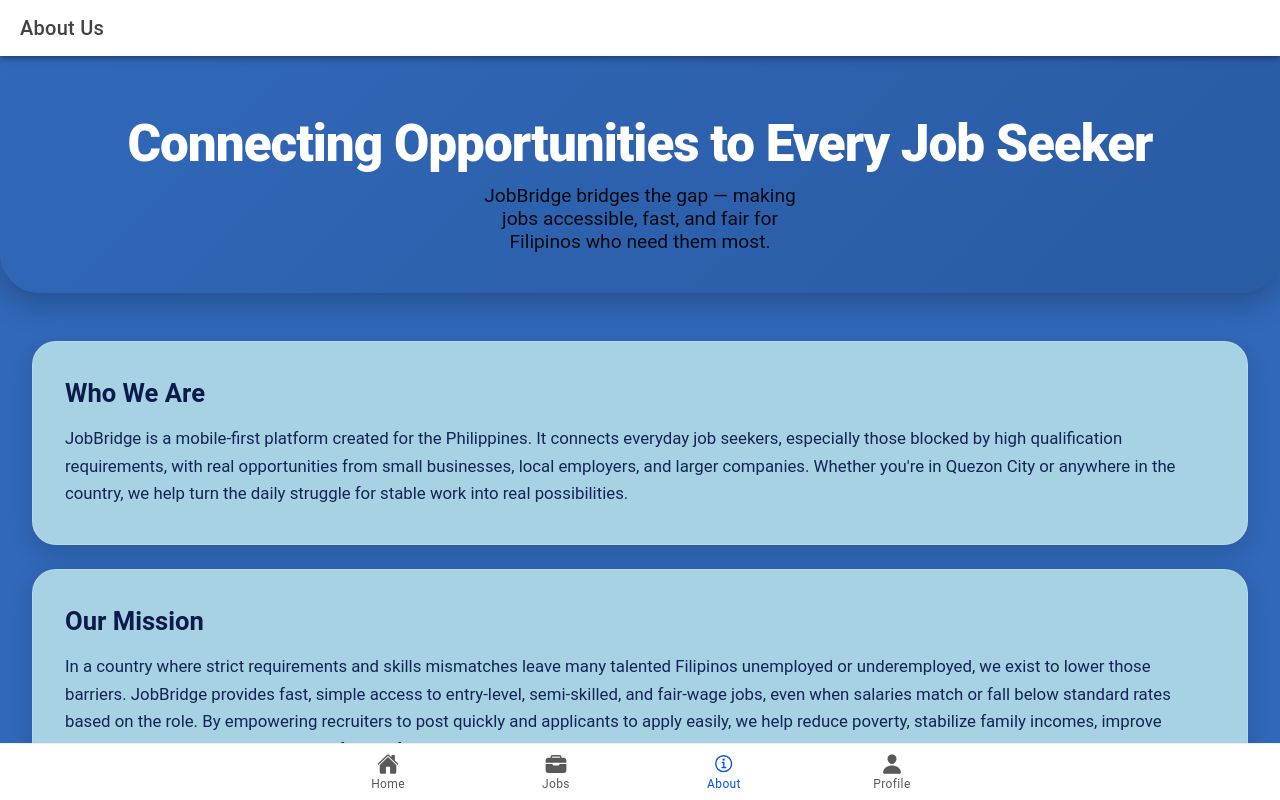
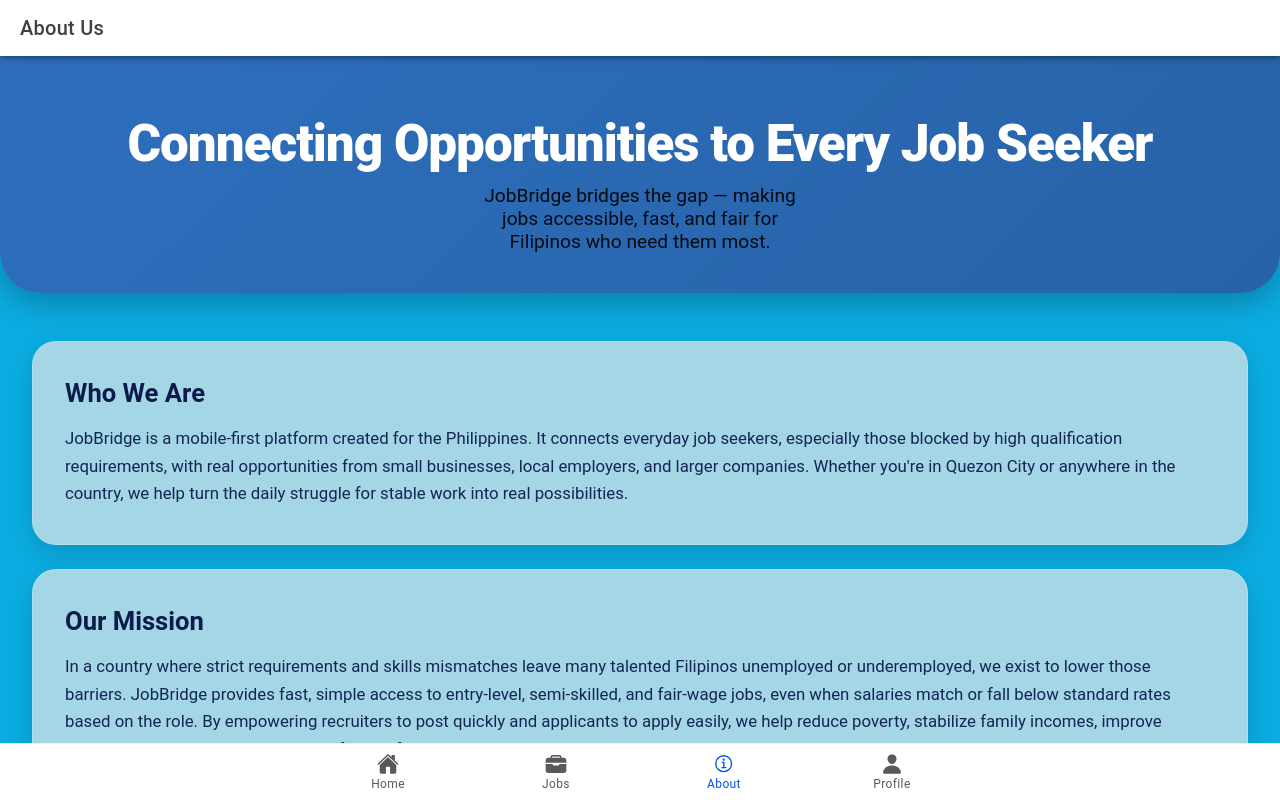
Before and after one commit to Javszs/JobBridge, a React (Vite) app: page /tabs/About in a window 1280 px wide. Built offline with nearby package versions, Linux system fonts and the light colour scheme; no server answers; sample sign-in values are in the browser's storage.

Commit message:
Updated About.css

```diff
--- a/src/Tabs/About.css
+++ b/src/Tabs/About.css
@@ -1,8 +1,8 @@
 /* About.css - Clean, modern mobile About Us inspired by premium Dribbble shots */
 
 .about-content {
-  --background: #3168B9;  /* Your deep blue base */
-  background: linear-gradient(to bottom, #3168B9 0%, #2a5aa1 100%);
+  --background: #0BACE1;  /* Your deep blue base */
+  background: linear-gradient(to bottom, #0BACE1 0%, #2a5aa1 100%);
   color: #ffffff;
 }
 
```
